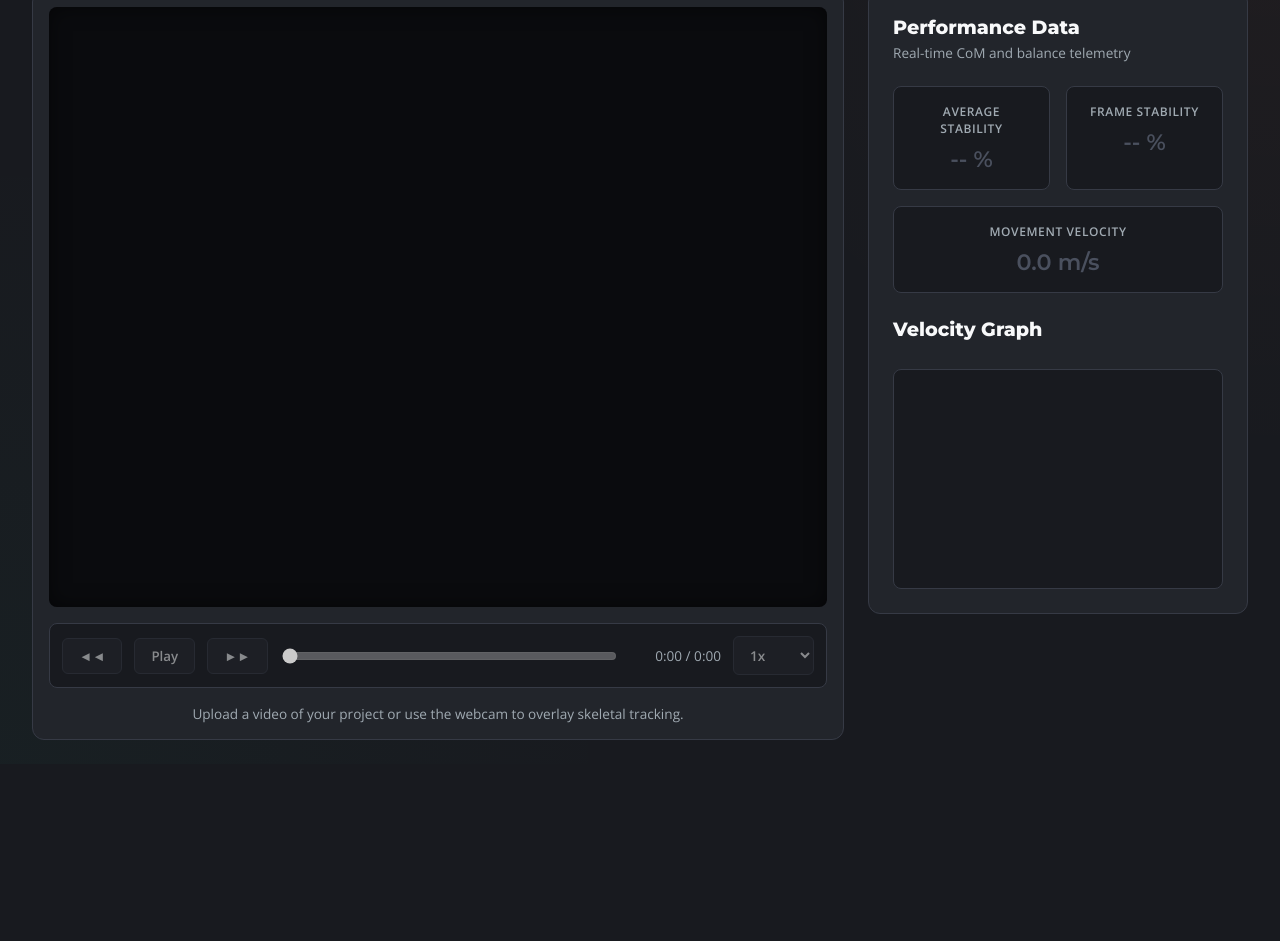
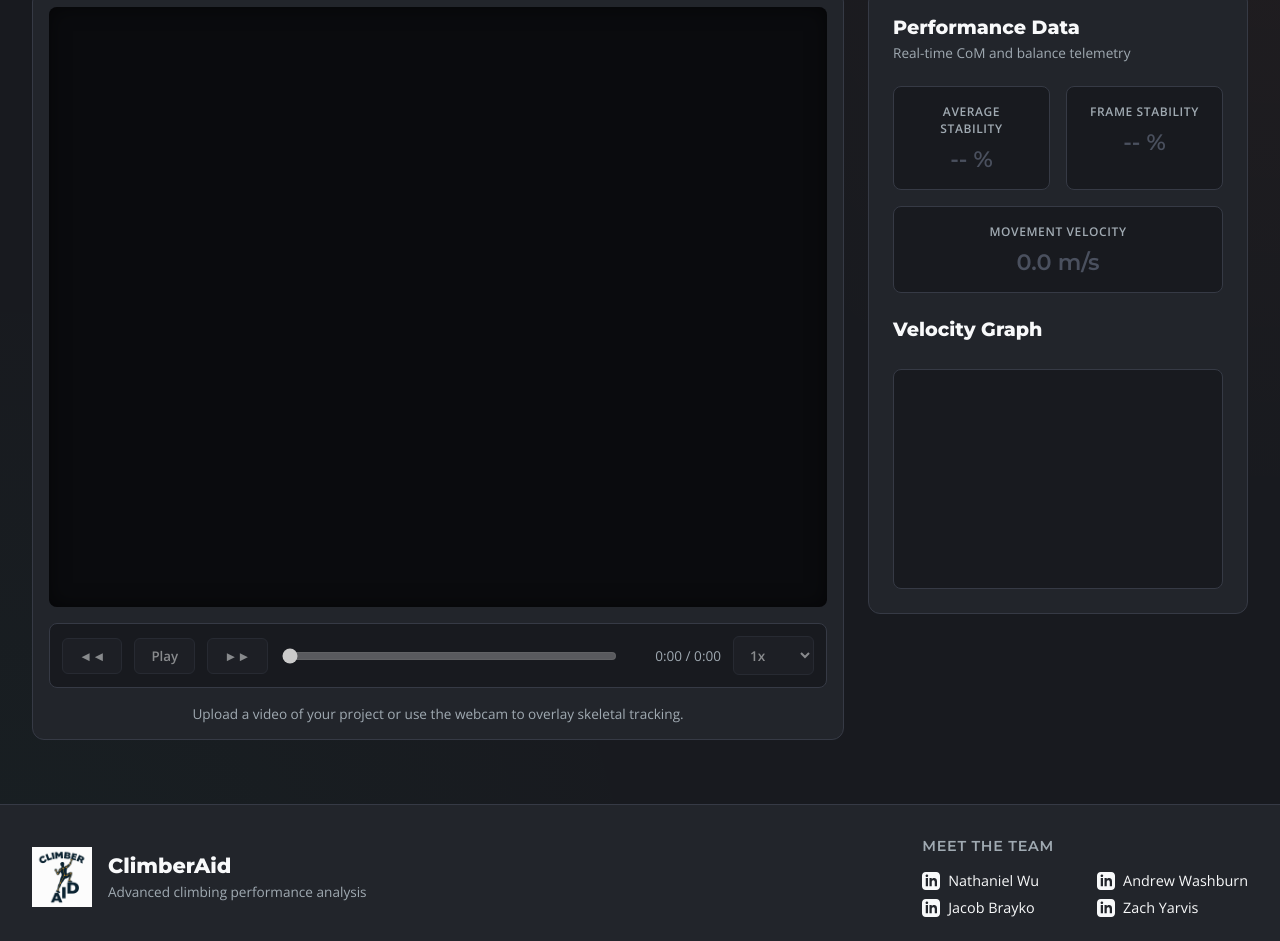
Before and after one commit to WhereTheCheese/RockClimbing, a website: page index.html in a window 1280 px wide. Shown: the part 162-1103 px from the top of the page. Before the commit the page ends 926 px from the top, so only its background shows below. Drawn offline with nearby package versions, Linux system fonts and the light colour scheme.

Commit message:
Add team footer with ClimberAid logo and LinkedIn links

```diff
--- a/index.html
+++ b/index.html
@@ -359,6 +359,96 @@
             display: block;
         }
 
+        /* Footer */
+        .footer {
+            background: var(--panel);
+            border-top: 1px solid var(--panel-border);
+            padding: 32px 32px 24px;
+            margin-top: 40px;
+        }
+
+        .footer-content {
+            max-width: 1600px;
+            margin: 0 auto;
+            display: flex;
+            align-items: center;
+            justify-content: space-between;
+            gap: 32px;
+            flex-wrap: wrap;
+        }
+
+        .footer-logo {
+            display: flex;
+            align-items: center;
+            gap: 16px;
+        }
+
+        .footer-logo img {
+            height: 60px;
+            width: auto;
+        }
+
+        .footer-logo-text {
+            display: flex;
+            flex-direction: column;
+        }
+
+        .footer-logo-text h3 {
+            margin: 0;
+            font-family: 'Montserrat', sans-serif;
+            font-size: 1.3rem;
+            font-weight: 800;
+            color: var(--text);
+        }
+
+        .footer-logo-text p {
+            margin: 4px 0 0 0;
+            font-size: 0.85rem;
+            color: var(--muted);
+        }
+
+        .team-links {
+            display: flex;
+            flex-direction: column;
+            gap: 8px;
+        }
+
+        .team-links h4 {
+            margin: 0 0 8px 0;
+            font-family: 'Montserrat', sans-serif;
+            font-size: 0.9rem;
+            font-weight: 600;
+            color: var(--muted);
+            text-transform: uppercase;
+            letter-spacing: 0.05em;
+        }
+
+        .team-members {
+            display: grid;
+            grid-template-columns: repeat(2, 1fr);
+            gap: 8px 24px;
+        }
+
+        .team-member-link {
+            display: flex;
+            align-items: center;
+            gap: 8px;
+            color: var(--text);
+            text-decoration: none;
+            font-size: 0.9rem;
+            transition: color 0.2s;
+        }
+
+        .team-member-link:hover {
+            color: var(--accent);
+        }
+
+        .team-member-link svg {
+            width: 18px;
+            height: 18px;
+            fill: currentColor;
+        }
+
         @media (max-width: 1024px) {
             .dashboard {
                 grid-template-columns: 1fr;
@@ -366,6 +456,17 @@
 
             .stage {
                 height: 60vh;
+            }
+        }
+
+        @media (max-width: 768px) {
+            .footer-content {
+                flex-direction: column;
+                align-items: flex-start;
+            }
+
+            .team-members {
+                grid-template-columns: 1fr;
             }
         }
     </style>
@@ -461,6 +562,39 @@
         </aside>
     </main>
 
+    <footer class="footer">
+        <div class="footer-content">
+            <div class="footer-logo">
+                <img src="ClimberAid_Logo.png" alt="ClimberAid Logo">
+                <div class="footer-logo-text">
+                    <h3>ClimberAid</h3>
+                    <p>Advanced climbing performance analysis</p>
+                </div>
+            </div>
+            <div class="team-links">
+                <h4>Meet the Team</h4>
+                <div class="team-members">
+                    <a href="https://www.linkedin.com/in/nathaniel-wu-3755a22b2/" target="_blank" rel="noopener noreferrer" class="team-member-link">
+                        <svg xmlns="http://www.w3.org/2000/svg" viewBox="0 0 24 24"><path d="M19 0h-14c-2.761 0-5 2.239-5 5v14c0 2.761 2.239 5 5 5h14c2.762 0 5-2.239 5-5v-14c0-2.761-2.238-5-5-5zm-11 19h-3v-11h3v11zm-1.5-12.268c-.966 0-1.75-.79-1.75-1.764s.784-1.764 1.75-1.764 1.75.79 1.75 1.764-.783 1.764-1.75 1.764zm13.5 12.268h-3v-5.604c0-3.368-4-3.113-4 0v5.604h-3v-11h3v1.765c1.396-2.586 7-2.777 7 2.476v6.759z"/></svg>
+                        Nathaniel Wu
+                    </a>
+                    <a href="https://www.linkedin.com/in/andrew-washburn-4855a32b2/" target="_blank" rel="noopener noreferrer" class="team-member-link">
+                        <svg xmlns="http://www.w3.org/2000/svg" viewBox="0 0 24 24"><path d="M19 0h-14c-2.761 0-5 2.239-5 5v14c0 2.761 2.239 5 5 5h14c2.762 0 5-2.239 5-5v-14c0-2.761-2.238-5-5-5zm-11 19h-3v-11h3v11zm-1.5-12.268c-.966 0-1.75-.79-1.75-1.764s.784-1.764 1.75-1.764 1.75.79 1.75 1.764-.783 1.764-1.75 1.764zm13.5 12.268h-3v-5.604c0-3.368-4-3.113-4 0v5.604h-3v-11h3v1.765c1.396-2.586 7-2.777 7 2.476v6.759z"/></svg>
+                        Andrew Washburn
+                    </a>
+                    <a href="https://www.linkedin.com/in/jacob-brayko-520ab53aa/" target="_blank" rel="noopener noreferrer" class="team-member-link">
+                        <svg xmlns="http://www.w3.org/2000/svg" viewBox="0 0 24 24"><path d="M19 0h-14c-2.761 0-5 2.239-5 5v14c0 2.761 2.239 5 5 5h14c2.762 0 5-2.239 5-5v-14c0-2.761-2.238-5-5-5zm-11 19h-3v-11h3v11zm-1.5-12.268c-.966 0-1.75-.79-1.75-1.764s.784-1.764 1.75-1.764 1.75.79 1.75 1.764-.783 1.764-1.75 1.764zm13.5 12.268h-3v-5.604c0-3.368-4-3.113-4 0v5.604h-3v-11h3v1.765c1.396-2.586 7-2.777 7 2.476v6.759z"/></svg>
+                        Jacob Brayko
+                    </a>
+                    <a href="https://www.linkedin.com/in/zach-yarvis-81327b2b2/" target="_blank" rel="noopener noreferrer" class="team-member-link">
+                        <svg xmlns="http://www.w3.org/2000/svg" viewBox="0 0 24 24"><path d="M19 0h-14c-2.761 0-5 2.239-5 5v14c0 2.761 2.239 5 5 5h14c2.762 0 5-2.239 5-5v-14c0-2.761-2.238-5-5-5zm-11 19h-3v-11h3v11zm-1.5-12.268c-.966 0-1.75-.79-1.75-1.764s.784-1.764 1.75-1.764 1.75.79 1.75 1.764-.783 1.764-1.75 1.764zm13.5 12.268h-3v-5.604c0-3.368-4-3.113-4 0v5.604h-3v-11h3v1.765c1.396-2.586 7-2.777 7 2.476v6.759z"/></svg>
+                        Zach Yarvis
+                    </a>
+                </div>
+            </div>
+        </div>
+    </footer>
+
     <script type="module" src="./mediaPipeOverlay.js?v=20260502"></script>
 </body>
 
```
